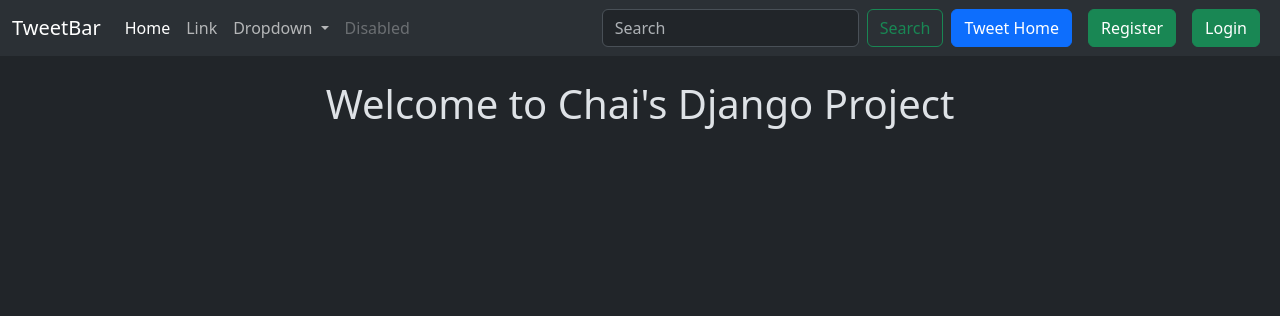
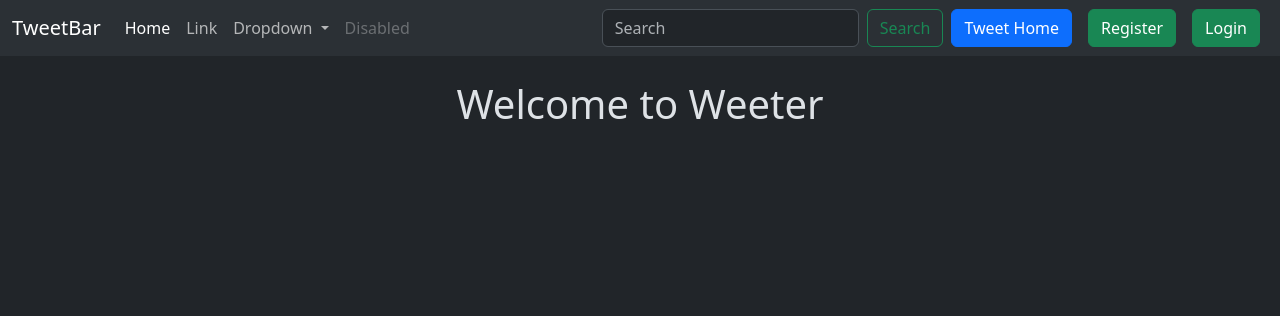
Before and after one commit to RaghuvanshiMe/tweet, a Django app: template dJango/tweet/templates/index.html in a window 1280 px wide. Shown: the top 316 px of the page. Run offline with Django 5.2, Linux system fonts and the light colour scheme; the template is opened without the code that fills it, so the values that code supplies are empty.

Commit message:
Update index.html

```diff
--- a/dJango/tweet/templates/index.html
+++ b/dJango/tweet/templates/index.html
@@ -6,7 +6,7 @@ Chai Aur Tweet
 
 {% block content %}
 
-<h1 class="text-center  mt-4">Welcome to Chai's Django Project</h1>
+<h1 class="text-center  mt-4">Welcome to Weeter</h1>
 
 
 {% endblock  %}
```
